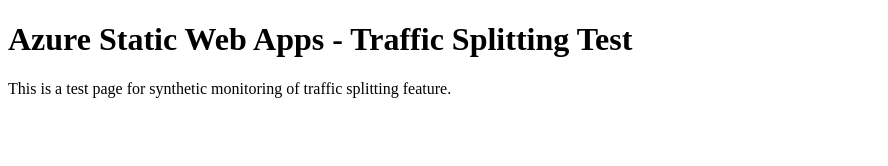
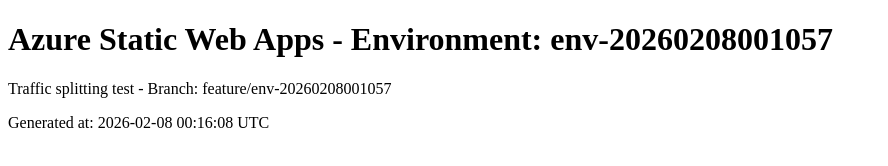
Before and after one commit to skylathadani-ms/synthetics-swa-traffic-20260208001057, a plain HTML site: page index.html in a window 1280 px wide. Shown: the whole page, without its empty margins (0-888 px from the left). Drawn offline with Linux system fonts and the light colour scheme.

Commit message:
Update index.html for env-20260208001057

```diff
--- a/index.html
+++ b/index.html
@@ -1,10 +1,11 @@
 <!DOCTYPE html>
 <html>
 <head>
-<title>Synthetics Test - Traffic Splitting</title>
+<title>Environment: env-20260208001057</title>
 </head>
 <body>
-<h1>Azure Static Web Apps - Traffic Splitting Test</h1>
-<p>This is a test page for synthetic monitoring of traffic splitting feature.</p>
+<h1>Azure Static Web Apps - Environment: env-20260208001057</h1>
+<p>Traffic splitting test - Branch: feature/env-20260208001057</p>
+<p>Generated at: 2026-02-08 00:16:08 UTC</p>
 </body>
 </html>
```
